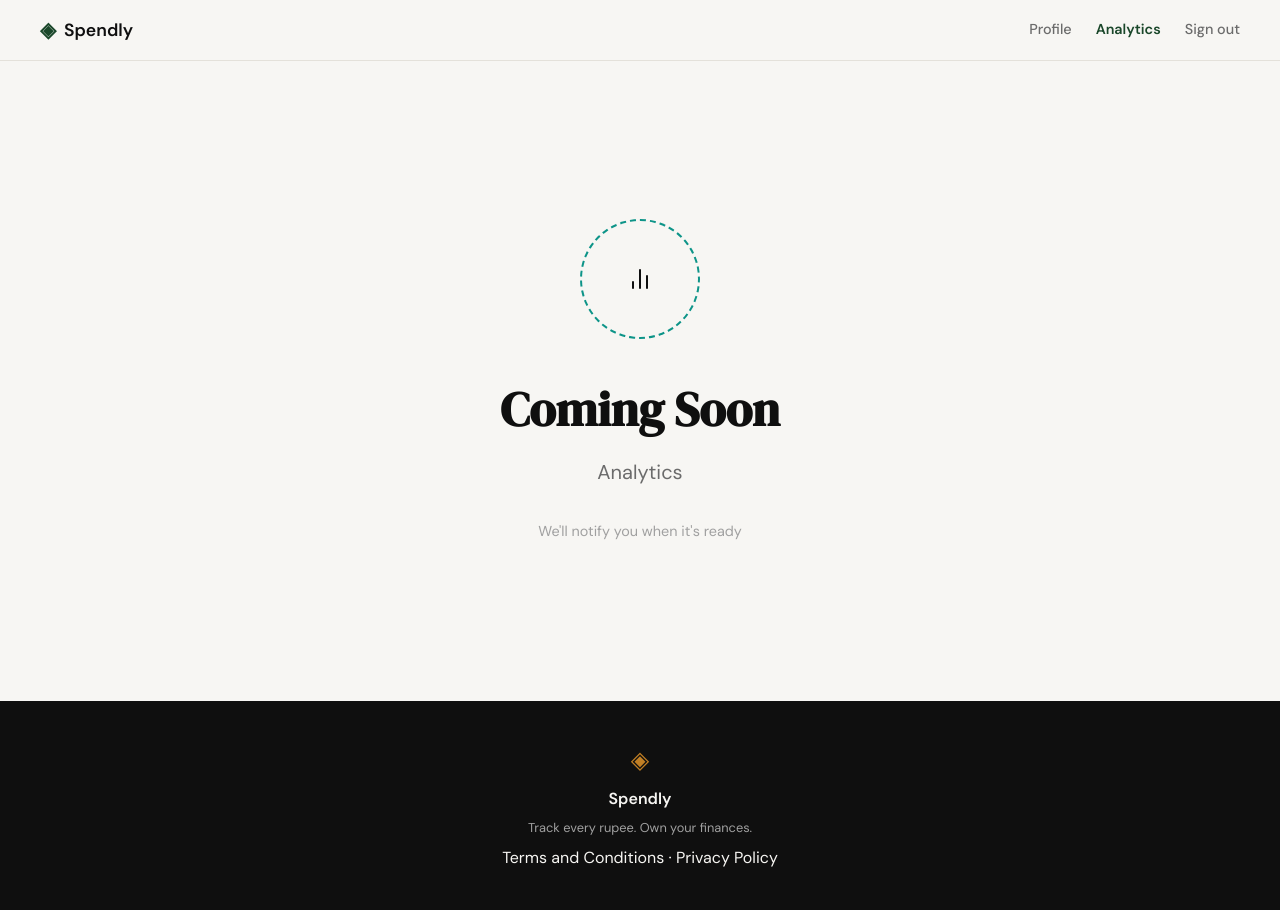
After one commit to akash-soni/spend-tracker, a Flask app: page /analytics in a window 1280 px wide. The commit adds this page. Run offline with Flask 3, Linux system fonts and the light colour scheme; the visitor is signed in with stand-in values (Sample User, id 1); data comes from the database, SQL or seed files in the repository.

Commit message:
coming soon

```diff
--- a/app.py
+++ b/app.py
@@ -204,6 +204,13 @@ def profile():
     )
 
 
+@app.route("/analytics")
+def analytics():
+    if not session.get("user_id"):
+        return redirect(url_for("login"))
+    return render_template("analytics.html")
+
+
 @app.route("/expenses/add")
 def add_expense():
     return "Add expense — coming in Step 7"
--- /dev/null
+++ b/static/css/analytics.css
@@ -0,0 +1,54 @@
+/* ------------------------------------------------------------------ */
+/* Analytics Coming Soon Page                                          */
+/* ------------------------------------------------------------------ */
+
+.analytics-page {
+    min-height: calc(100vh - 60px - 100px);
+    display: flex;
+    align-items: center;
+    justify-content: center;
+    padding: 4rem 2rem;
+}
+
+.coming-soon {
+    text-align: center;
+}
+
+.coming-soon-icon {
+    margin-bottom: 2rem;
+}
+
+.icon-circle {
+    width: 120px;
+    height: 120px;
+    border: 2px dashed #0d9488;
+    border-radius: 50%;
+    display: flex;
+    align-items: center;
+    justify-content: center;
+    margin: 0 auto;
+}
+
+.icon-circle i {
+    width: 48px;
+    height: 48px;
+    color: #0d9488;
+}
+
+.coming-soon-title {
+    font-family: var(--font-display);
+    font-size: clamp(2rem, 5vw, 3rem);
+    color: var(--ink);
+    margin-bottom: 0.5rem;
+}
+
+.coming-soon-subtitle {
+    font-size: 1.25rem;
+    color: var(--ink-muted);
+    margin-bottom: 2rem;
+}
+
+.coming-soon-notify {
+    font-size: 0.9rem;
+    color: var(--ink-faint);
+}
--- a/static/css/style.css
+++ b/static/css/style.css
@@ -102,6 +102,7 @@ a { color: inherit; text-decoration: none; }
 
 .nav-links a { color: var(--ink-muted); transition: color 0.2s; }
 .nav-links a:hover { color: var(--ink); }
+.nav-link.active { color: var(--accent) !important; font-weight: 600; }
 
 .nav-cta {
     background: var(--ink) !important;
--- /dev/null
+++ b/templates/analytics.html
@@ -0,0 +1,29 @@
+{# templates/analytics.html #}
+{% extends "base.html" %}
+
+{% block title %}Analytics — Spendly{% endblock %}
+
+{% block head %}
+<link rel="stylesheet" href="{{ url_for('static', filename='css/analytics.css') }}">
+{% endblock %}
+
+{% block content %}
+
+<div class="analytics-page">
+    <div class="coming-soon">
+        <div class="coming-soon-icon">
+            <div class="icon-circle">
+                <i data-lucide="bar-chart-2"></i>
+            </div>
+        </div>
+        <h1 class="coming-soon-title">Coming Soon</h1>
+        <p class="coming-soon-subtitle">Analytics</p>
+        <p class="coming-soon-notify">We'll notify you when it's ready</p>
+    </div>
+</div>
+
+{% endblock %}
+
+{% block scripts %}
+<script>lucide.createIcons();</script>
+{% endblock %}
--- a/templates/base.html
+++ b/templates/base.html
@@ -20,7 +20,8 @@
             </a>
             <div class="nav-links">
                 {% if current_user %}
-                <a href="{{ url_for('profile') }}" class="nav-profile">{{ current_user["name"] }}</a>
+                <a href="{{ url_for('profile') }}" class="nav-link{% if request.endpoint == 'profile' %} active{% endif %}">Profile</a>
+                <a href="{{ url_for('analytics') }}" class="nav-link{% if request.endpoint == 'analytics' %} active{% endif %}">Analytics</a>
                 <a href="{{ url_for('logout') }}">Sign out</a>
                 {% else %}
                 <a href="{{ url_for('login') }}">Sign in</a>
```
Also changed, not shown: learninggen_aicampusxClaude-tutorialexpense-trackerexpense-trackerexpense_tracker.db (added).
